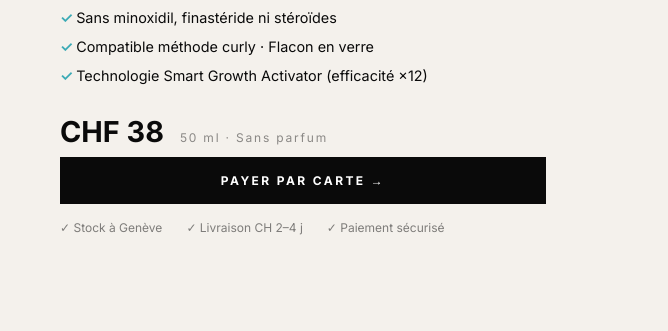
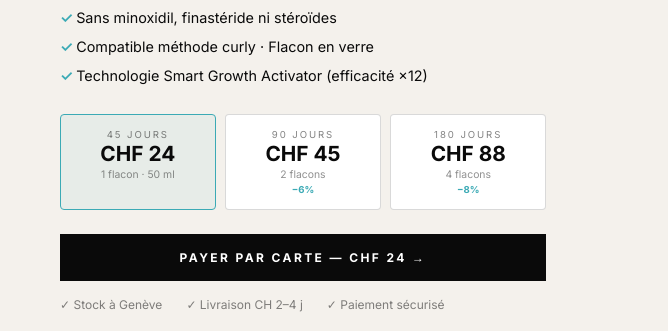
Before and after one commit to bbsctrad-sketch/ww-cos.com, a website: page her.html in a window 1280 px wide. Shown: the part 1385-1716 px from the top of the page, 612-1280 px from the left. Drawn offline with nearby package versions, Linux system fonts and the light colour scheme; a web font is replaced by a local one.

Commit message:
her.html: add 3 price options (45j/90j/180j) with Stripe

```diff
--- a/her.html
+++ b/her.html
@@ -76,9 +76,17 @@
   .her-stat-label { font-size: 0.65rem; opacity: 0.6; margin-top: 0.25rem; line-height: 1.3; }
   .her-features { list-style: none; padding: 0; margin: 1.5rem 0; font-size: 0.9rem; line-height: 2; }
   .her-features li::before { content: '✓ '; color: #3BAAB5; font-weight: 700; }
-  .her-price-row { display: flex; align-items: baseline; gap: 1rem; margin: 1.5rem 0 0.5rem; }
-  .her-price { font-size: 1.8rem; font-weight: 700; }
-  .her-volume { font-size: 0.75rem; opacity: 0.45; letter-spacing: 0.15em; }
+  .her-options { display: grid; grid-template-columns: repeat(3,1fr); gap: 0.6rem; margin: 1.5rem 0; }
+  .her-option {
+    padding: 0.85rem 0.5rem; border: 1.5px solid rgba(0,0,0,0.15); border-radius: 4px;
+    cursor: pointer; text-align: center; transition: border-color 0.2s, background 0.2s;
+    background: #fff;
+  }
+  .her-option.selected { border-color: #3BAAB5; background: rgba(59,170,181,0.07); }
+  .her-option-duration { font-size: 0.6rem; letter-spacing: 0.2em; text-transform: uppercase; opacity: 0.5; margin-bottom: 0.25rem; }
+  .her-option-price { font-size: 1.3rem; font-weight: 700; line-height: 1; }
+  .her-option-units { font-size: 0.65rem; opacity: 0.45; margin-top: 0.2rem; }
+  .her-option-save { font-size: 0.6rem; color: #3BAAB5; font-weight: 700; margin-top: 0.2rem; }
   .her-pay-btn {
     width: 100%; padding: 1rem; border: none; cursor: pointer;
     font-family: inherit; font-size: 0.75rem; font-weight: 700;
@@ -176,12 +184,27 @@
           <li>Technologie Smart Growth Activator (efficacité ×12)</li>
         </ul>
 
-        <div class="her-price-row">
-          <span class="her-price">CHF 38</span>
-          <span class="her-volume">50 ml · Sans parfum</span>
+        <div class="her-options">
+          <div class="her-option selected" onclick="selectOption(this, 24, 'Traitement 45 jours', 1)">
+            <div class="her-option-duration">45 jours</div>
+            <div class="her-option-price">CHF 24</div>
+            <div class="her-option-units">1 flacon · 50 ml</div>
+          </div>
+          <div class="her-option" onclick="selectOption(this, 45, 'Traitement 90 jours', 2)">
+            <div class="her-option-duration">90 jours</div>
+            <div class="her-option-price">CHF 45</div>
+            <div class="her-option-units">2 flacons</div>
+            <div class="her-option-save">−6%</div>
+          </div>
+          <div class="her-option" onclick="selectOption(this, 88, 'Traitement 180 jours', 4)">
+            <div class="her-option-duration">180 jours</div>
+            <div class="her-option-price">CHF 88</div>
+            <div class="her-option-units">4 flacons</div>
+            <div class="her-option-save">−8%</div>
+          </div>
         </div>
 
-        <button class="her-pay-btn" onclick="payHer('Hair Growth & Density Treatment', 38)">Payer par carte →</button>
+        <button class="her-pay-btn" id="herPayBtn" onclick="payHerSelected()">Payer par carte — CHF 24 →</button>
 
         <div class="her-trust">
           <span>✓ Stock à Genève</span>
@@ -249,28 +272,37 @@
 <script>
   const API_BASE = 'https://www.ww-cos.com';
 
+  let herSelected = { price: 24, name: 'Hair Growth & Density Treatment — 45 jours', quantity: 1 };
+
+  function selectOption(el, price, label, qty) {
+    document.querySelectorAll('.her-option').forEach(o => o.classList.remove('selected'));
+    el.classList.add('selected');
+    herSelected = { price, name: 'Hair Growth & Density Treatment — ' + label, quantity: qty };
+    document.getElementById('herPayBtn').textContent = `Payer par carte — CHF ${price} →`;
+  }
+
   function switchHerImg(thumb) {
     document.getElementById('herMain').src = thumb.querySelector('img').src;
     thumb.closest('.her-gallery-thumbs').querySelectorAll('.her-gallery-thumb').forEach(t => t.classList.remove('active'));
     thumb.classList.add('active');
   }
 
-  async function payHer(name, price) {
-    const btn = event.currentTarget;
-    btn.textContent = 'Redirection...';
-    btn.disabled = true;
+  async function payHerSelected() {
+    const btn = document.getElementById('herPayBtn');
+    const orig = btn.textContent;
+    btn.textContent = 'Redirection...'; btn.disabled = true;
     try {
       const res = await fetch(`${API_BASE}/api/checkout`, {
         method: 'POST',
         headers: { 'Content-Type': 'application/json' },
-        body: JSON.stringify({ name, price, quantity: 1 })
+        body: JSON.stringify({ name: herSelected.name, price: herSelected.price, quantity: 1 })
       });
       const data = await res.json();
       if (data.url) { window.location.href = data.url; }
-      else { alert('Erreur : ' + (data.error || 'inconnue')); btn.textContent = 'Payer par carte →'; btn.disabled = false; }
+      else { alert('Erreur : ' + (data.error || 'inconnue')); btn.textContent = orig; btn.disabled = false; }
     } catch(e) {
       alert('Erreur de connexion au serveur.');
-      btn.textContent = 'Payer par carte →'; btn.disabled = false;
+      btn.textContent = orig; btn.disabled = false;
     }
   }
 </script>
```
